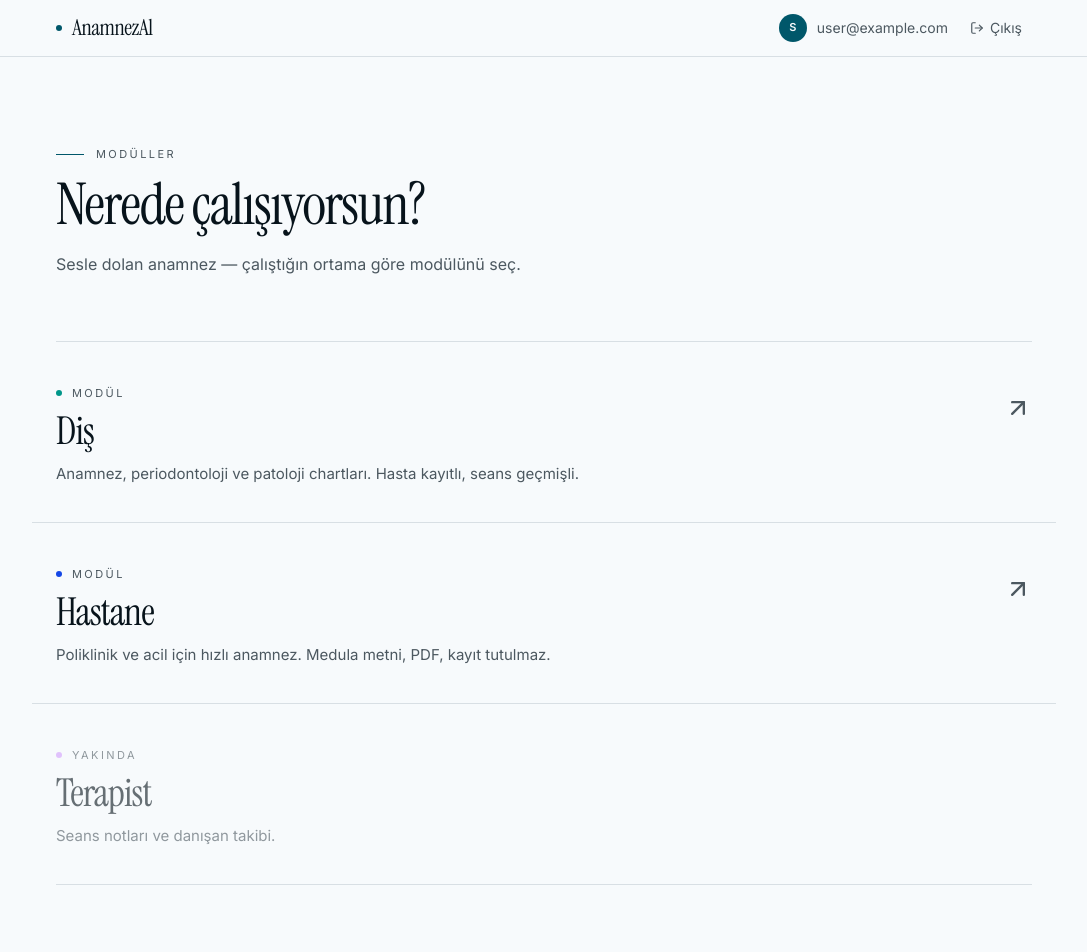
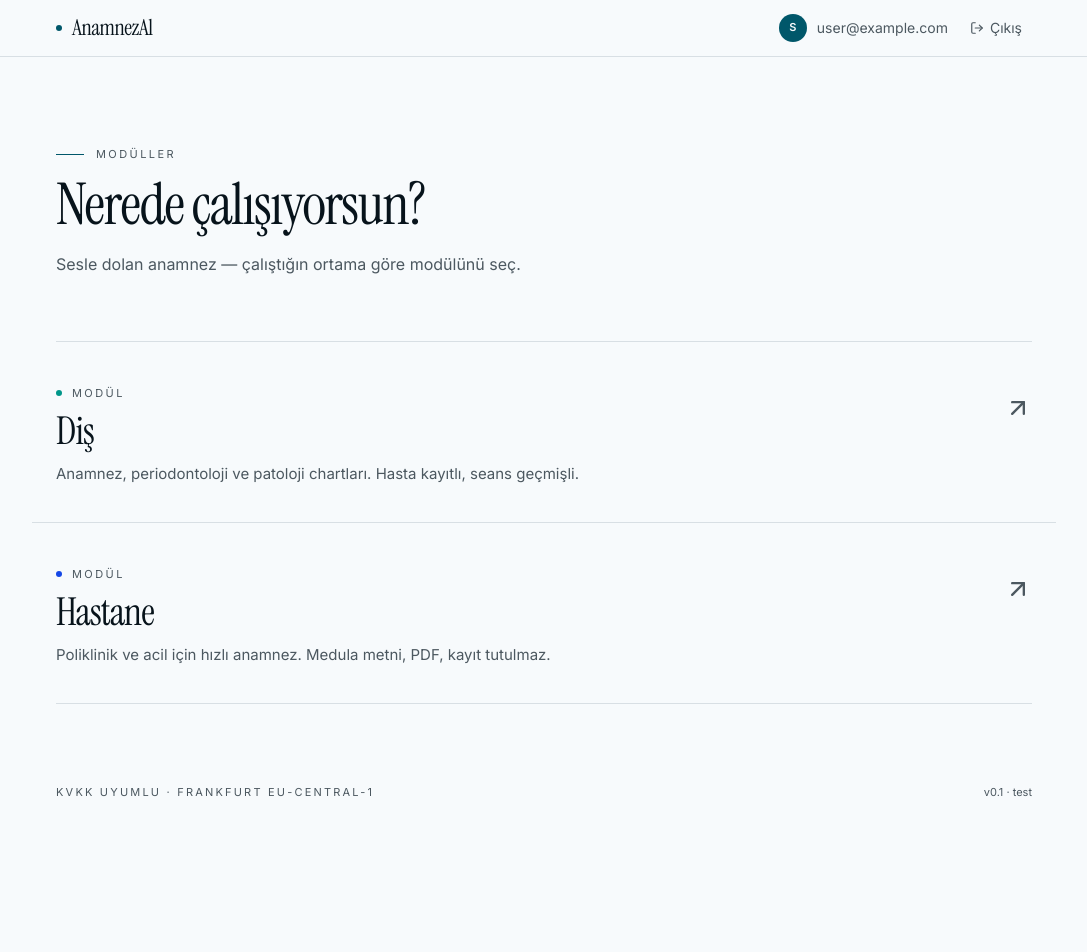
Before and after one commit to aliegecubuk/anamnez_ai, a Next.js app: page /modules in a window 1280 px wide. Shown: the top 952 px of the page, without its empty margins (96-1183 px from the left). After the commit the page ends 881 px from the top, so only its background shows below. Built offline with nearby package versions, Linux system fonts and the light colour scheme; no server answers; sample sign-in values are in the browser's storage.

Commit message:
chore: drop therapist module stub; mark remote migrations verified

```diff
--- a/src/app/modules/page.tsx
+++ b/src/app/modules/page.tsx
@@ -5,8 +5,7 @@ import { ArrowUpRight } from 'lucide-react'
 import TopBar from '@/components/app/TopBar'
 
 // Module selection — the first screen after sign-in. Editorial rows (same
-// language as the dashboard), one accent dot per module: diş=teal, hastane=mavi,
-// terapist=mor.
+// language as the dashboard), one accent dot per module: diş=teal, hastane=mavi.
 export default async function ModulesPage() {
   const { userId } = await auth()
   if (!userId) redirect('/sign-in')
@@ -42,12 +41,6 @@ export default async function ModulesPage() {
             title="Hastane"
             note="Poliklinik ve acil için hızlı anamnez. Medula metni, PDF, kayıt tutulmaz."
           />
-          <ModuleRow
-            dotClass="bg-purple-600"
-            title="Terapist"
-            note="Seans notları ve danışan takibi."
-            disabled
-          />
         </section>
 
         <footer className="mt-20 flex items-center justify-between text-[11px] uppercase tracking-[0.2em] text-muted-foreground">
@@ -64,47 +57,33 @@ function ModuleRow({
   dotClass,
   title,
   note,
-  disabled = false,
 }: {
-  href?: string
+  href: string
   dotClass: string
   title: string
   note: string
-  disabled?: boolean
 }) {
-  const inner = (
+  return (
+    <Link
+      href={href}
+      className="group -mx-6 block border-b border-border px-6 py-9 transition-colors last:border-b-0 hover:bg-secondary/40"
+    >
       <div className="flex items-start justify-between gap-8">
         <div className="max-w-[52ch] space-y-2.5">
           <p className="inline-flex items-center gap-2.5 text-[11px] uppercase tracking-[0.22em] text-muted-foreground">
-          <span aria-hidden className={`inline-block h-1.5 w-1.5 rounded-full ${dotClass} ${disabled ? 'opacity-40' : ''}`} />
-          {disabled ? 'Yakında' : 'Modül'}
+            <span aria-hidden className={`inline-block h-1.5 w-1.5 rounded-full ${dotClass}`} />
+            Modül
           </p>
           <h2 className="font-display text-[clamp(1.8rem,3vw,2.5rem)] leading-[1.05] tracking-tight text-foreground">
             {title}
           </h2>
           <p className="text-[15px] leading-relaxed text-muted-foreground">{note}</p>
         </div>
-      {!disabled && (
         <ArrowUpRight
           className="mt-4 h-7 w-7 flex-shrink-0 text-muted-foreground transition-all duration-300 ease-out group-hover:-translate-y-1 group-hover:translate-x-1 group-hover:text-primary"
           aria-hidden
         />
-      )}
       </div>
-  )
-
-  if (disabled || !href) {
-    return (
-      <div className="border-b border-border py-9 opacity-60 last:border-b-0">{inner}</div>
-    )
-  }
-
-  return (
-    <Link
-      href={href}
-      className="group -mx-6 block border-b border-border px-6 py-9 transition-colors last:border-b-0 hover:bg-secondary/40"
-    >
-      {inner}
     </Link>
   )
 }
--- a/src/components/consent/KvkkGate.tsx
+++ b/src/components/consent/KvkkGate.tsx
@@ -5,12 +5,11 @@ import { useUser } from '@clerk/nextjs'
 import { ShieldCheck } from 'lucide-react'
 import { Button } from '@/components/ui/button'
 
-export type KvkkModule = 'dis' | 'hastane' | 'terapist'
+export type KvkkModule = 'dis' | 'hastane'
 
 const MODULE_LABELS: Record<KvkkModule, string> = {
   dis: 'Diş Hekimliği',
   hastane: 'Hastane',
-  terapist: 'Terapist',
 }
 
 // Bump when the KVKK text changes — forces re-consent.
```
Also changed, not shown: .planning/ROADMAP.md, .planning/STATE.md, 1 other file (tests, documents, lock files or other folders). Lines whose indentation alone changed are shown as unchanged.
